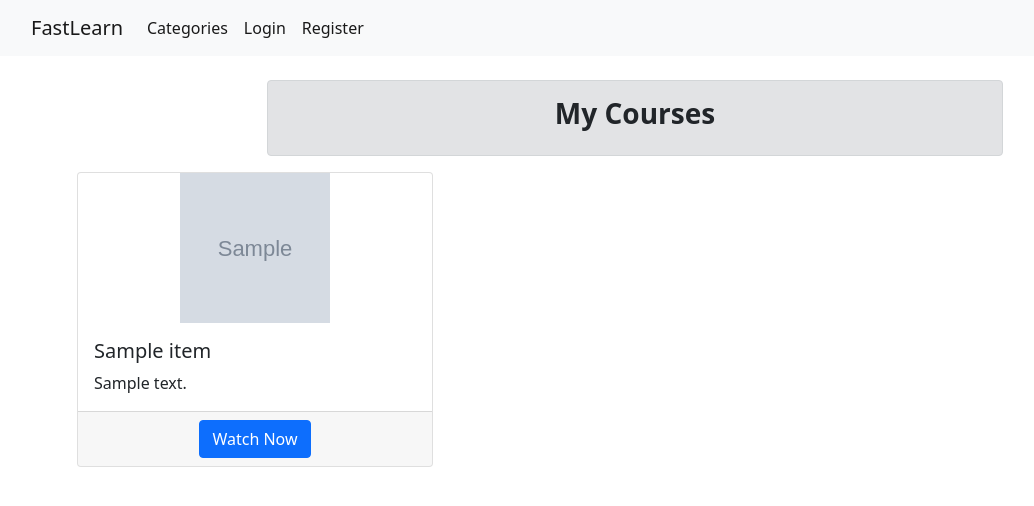
After one commit to karadenizas/fastlearn, a Django app: template account/templates/account/mycourses.html in a window 1280 px wide. The commit adds this page. Shown: the top 506 px of the page, without its empty margins (5-1039 px from the left). Run offline with Django 3.2, Linux system fonts and the light colour scheme; the template is opened without the code that fills it: most values are stand-ins (such as "Sample title", 1, 10 or a date in 2020); grey boxes marked "Sample" are stand-in pictures; some libraries are stand-ins or nearby versions.

Commit message:
video watching feature created

```diff
--- /dev/null
+++ b/account/templates/account/mycourses.html
@@ -0,0 +1,39 @@
+{% extends 'base.html' %}
+{% load static %}
+
+{% block title %}My Courses{% endblock %}
+
+{% block content %}
+<br>
+<div class="container">
+    <div class="row">
+        <div class="col-2"></div>
+        <div class="col-8">
+            <div class="alert alert-secondary">
+                <h3 class="text-dark text-center fw-bold">My Courses</h3>
+            </div>
+        </div>
+        <div class="col-2"></div>
+    </div>
+    <div class="row">
+        {% for item in my_courses %}
+        <div class="col-4">
+            <div class="card">
+                <div class="text-center">
+                    <img src="{{ item.course.image.url }}" width="150" height="150">
+                </div>
+              <div class="card-body">
+                <h5 class="card-title"><a style="text-decoration: none;" class="link-dark" href="#">{{item.name}}</a></h5>
+                <p class="card-text">{{ item.course.description | truncatewords:'17' }}</p>
+              </div>
+              <div class="card-footer text-center">
+                <a href="{% url 'account:course_watch' item.course %}" class="btn btn-primary">Watch Now</a>
+            </div>
+            </div>
+            <br>
+        </div>
+        {% endfor %}
+        </div>
+    </div>
+</div>
+{% endblock %}
--- a/account/urls.py
+++ b/account/urls.py
@@ -21,4 +21,6 @@ urlpatterns = [
 
     path('', views.account, name='account'),
     path('register/', views.register, name='register'),
+    path('mycourses/', views.my_courses, name='my_courses'),
+    path('watch/<course>/', views.my_courses, name='course_watch'),
 ]
--- a/flearn/templates/base.html
+++ b/flearn/templates/base.html
@@ -21,6 +21,9 @@
                             <a class="nav-link active" aria-current="page" href="{% url 'flearn:all_categories' %}">Categories</a>
                           </li>
                           {% if request.user.is_authenticated %}
+                          <li class="nav-item">
+                            <a class="nav-link active" aria-current="page" href="{% url 'account:my_courses' %}">My Courses</a>
+                          </li>
                           <li class="nav-item dropdown">
                             <a class="nav-link dropdown-toggle active" href="{% url 'account:account' %}" id="navbarDropdownMenuLink" role="button" data-bs-toggle="dropdown" aria-expanded="false">
                               Account
```
Also changed, not shown: account/templates/account/watch_course.html (added, +31 -0 lines), account/views.py (+26 -0 lines), db.sqlite3.
